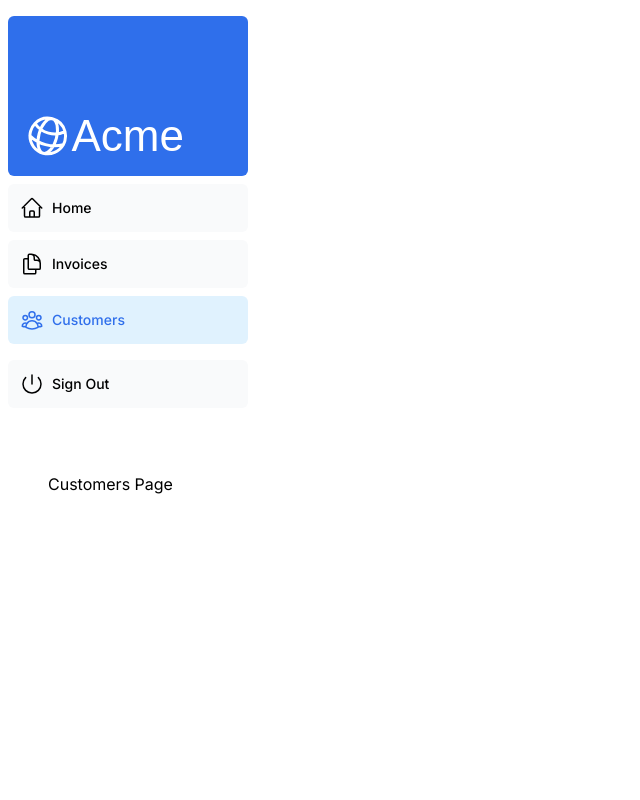
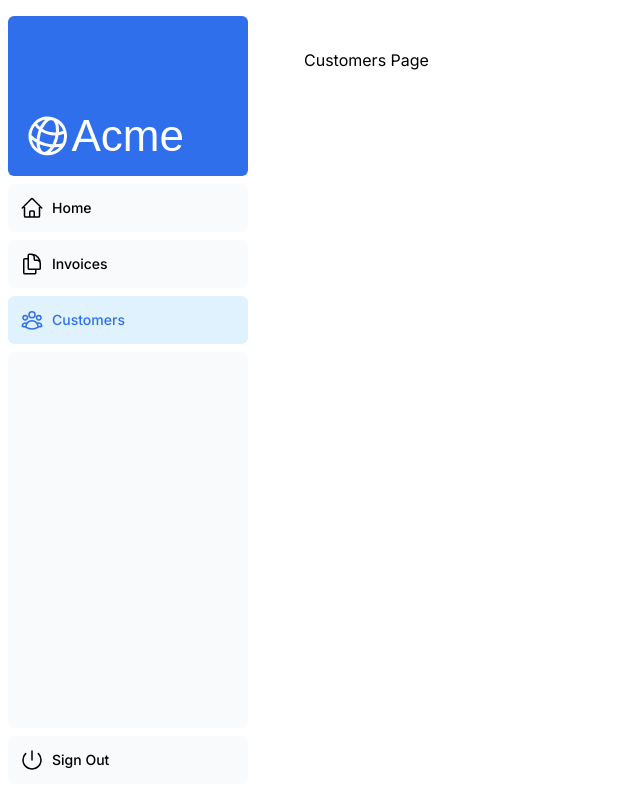
Before and after one commit to iwatomo8/nextjs-dashboard-example, a Next.js app: page /dashboard/customers in a window 1280 px wide. Shown: the whole page, without its empty margins (0-640 px from the left). Built offline with nearby package versions, Linux system fonts and the light colour scheme; a web font is replaced by a local one.

Commit message:
CSS入れ忘れを修正

```diff
--- a/app/dashboard/layout.tsx
+++ b/app/dashboard/layout.tsx
@@ -1,12 +1,8 @@
-import SideNav from "@/app/ui/dashboard/sidenav";
+import SideNav from '@/app/ui/dashboard/sidenav';
 
-export default function DashboardLayout({
-  children,
-}: {
-  children: React.ReactNode;
-}) {
+export default function Layout({ children }: { children: React.ReactNode }) {
   return (
-    <div className="flex h-screen flex-col md:overflow-hidden">
+    <div className="flex h-screen flex-col md:flex-row md:overflow-hidden">
       <div className="w-full flex-none md:w-64">
         <SideNav />
       </div>
```
